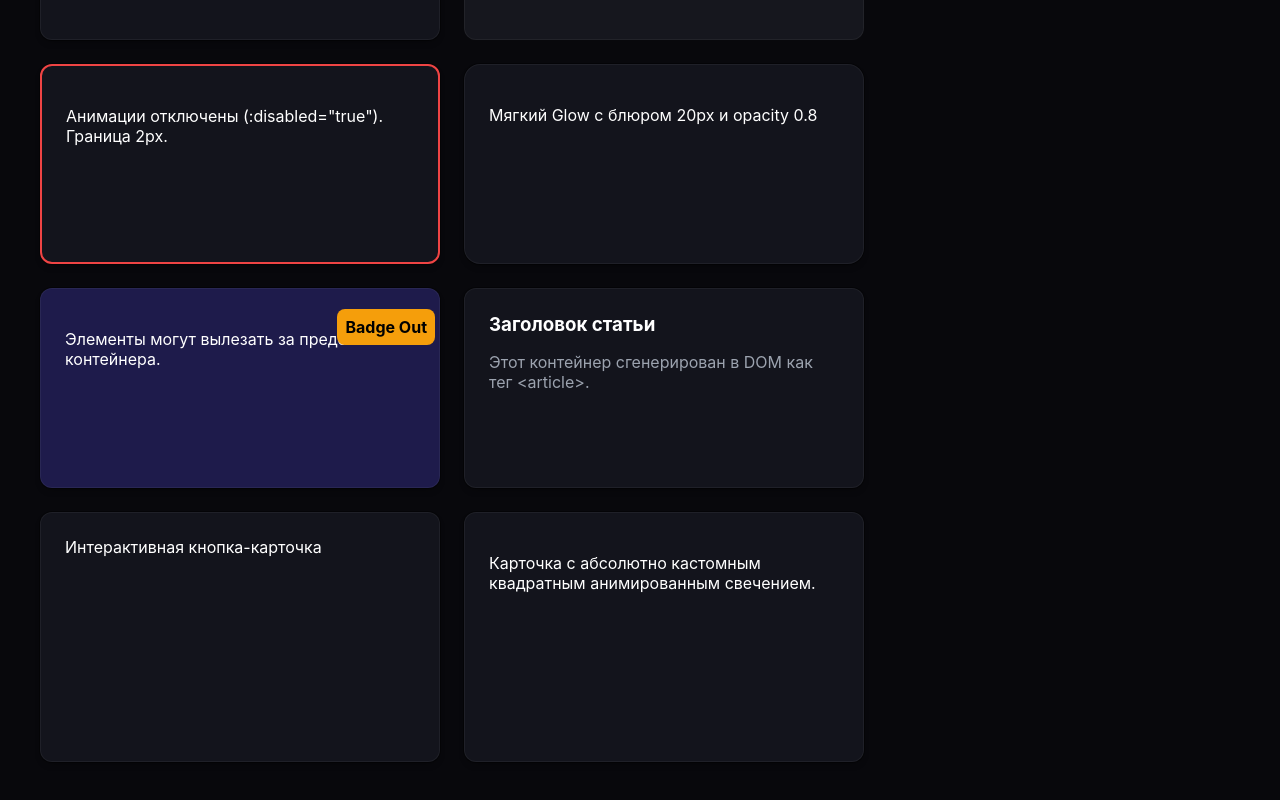
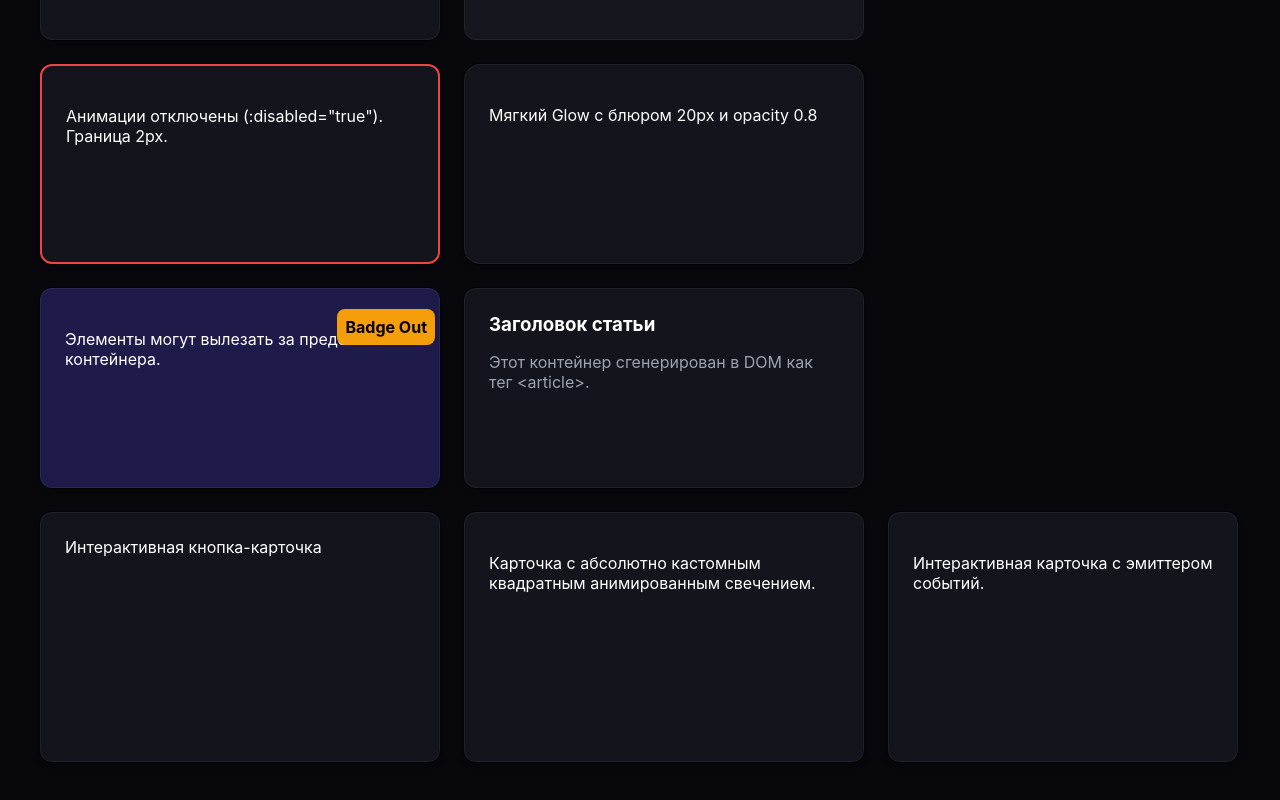
Before and after one commit to Weegoos/weegoos-framework, a Vue app in the folder apps/sandbox/: page / in a window 1280 px wide. Shown: the part 1072-1872 px from the top of the page. Built offline with nearby package versions, Linux system fonts and the light colour scheme.

Commit message:
feat(ui): emit mouse interaction events (mouseenter, mouseleave, mousemove) from WCard

```diff
--- a/apps/sandbox/src/App.vue
+++ b/apps/sandbox/src/App.vue
@@ -13,7 +13,8 @@
     >
       <div style="display: flex; flex-direction: column; gap: 16px; height: 100%; justify-content: space-between;">
         <span style="color: #818cf8; font-family: sans-serif; font-weight: 600;">Full Interactive (Tilt + Glow + Scale)</span>
-        <WButton magnetic radius="80">Click Me</WButton>
+        <!-- ИСПРАВЛЕНО: добавлено двоеточие перед radius -->
+        <WButton magnetic :radius="80">Click Me</WButton>
       </div>
     </WCard>
 
@@ -102,7 +103,6 @@
       <span style="color: white; font-family: sans-serif;">Default Weegoos Style</span>
     </WCard>
 
-    <!-- 8. ТЕСТ: Карточка вообще без тени (Абсолютно плоская) -->
     <WCard
       width="400px"
       height="250px"
@@ -112,7 +112,6 @@
       <span style="color: #666; font-family: sans-serif;">Flat Style (:shadow="false")</span>
     </WCard>
 
-<!-- Тест 1: Статичная карточка-контейнер без анимаций и со специфичным бордером -->
     <WCard
       disabled
       borderWidth="2px"
@@ -123,20 +122,19 @@
       <p style="color: white;">Анимации отключены (:disabled="true"). Граница 2px.</p>
     </WCard>
 
-<!-- Тест 2: Мягкое неоновое размытое свечение с кастомным Opacity -->
+    <!-- Тест 2 -->
     <WCard
       width="400px"
       height="200px"
       glowColor="rgba(244, 63, 94, 0.4)"
       :glowOpacity="0.8"
       glowBlur="20px"
-  glowSize="300"
+      :glowSize="300"
       borderRadius="16px"
     >
       <p style="color: white;">Мягкий Glow с блюром 20px и opacity 0.8</p>
     </WCard>
 
-<!-- Тест 3: Карточка с выходящим за рамки контентом (overflow="visible") -->
     <WCard
       width="400px"
       height="200px"
@@ -151,17 +149,14 @@
 
     <WCard as="section" width="400px">
       <h3 style="color: white; margin: 0;">Заголовок статьи</h3>
-  <!-- Используем HTML-сущности &lt; и &gt; -->
       <p style="color: #9ca3af;">Этот контейнер сгенерирован в DOM как тег &lt;article&gt;.</p>
     </WCard>
 
-<!-- Рендерится как полноценная кликабельная HTML-кнопка -->
     <WCard as="button" width="400px" cursor="pointer">
       <span style="color: white;">Интерактивная кнопка-карточка</span>
     </WCard>
 
     <WCard width="400px" height="250px">
-  <!-- Кастомный Glow эффект -->
       <template #glow="{ x, y, isHovered }">
         <div
           :style="{
@@ -182,11 +177,25 @@
       <p style="color: white;">Карточка с абсолютно кастомным квадратным анимированным свечением.</p>
     </WCard>
 
+    <WCard
+      @mouseenter="handleCardEnter"
+      @mouseleave="handleCardLeave"
+      width="350px"
+    >
+      <p style="color: white;">Интерактивная карточка с эмиттером событий.</p>
+    </WCard>
+
   </div>
 </template>
 
-<script setup>
-// Компоненты зарегистрированы глобально фреймворком. Код чист.
+<script setup lang="ts">
+const handleCardEnter = (event: MouseEvent) => {
+  console.log('Пользователь навел мышь на премиум-карточку!', event);
+};
+
+const handleCardLeave = (event: MouseEvent) => {
+  console.log('Мышь покинула пределы карточки');
+};
 </script>
 
 <style scoped>
--- a/packages/ui/src/WCard.vue
+++ b/packages/ui/src/WCard.vue
@@ -76,6 +76,13 @@ const props = withDefaults(defineProps<Props>(), {
   padding: '24px'
 });
 
+// Объявляем события для внешнего использования
+const emit = defineEmits<{
+  (e: 'mouseenter', event: MouseEvent): void
+  (e: 'mouseleave', event: MouseEvent): void
+  (e: 'mousemove', event: MouseEvent): void
+}>();
+
 const cardRef = ref<HTMLElement | null>(null);
 const slots = useSlots();
 
@@ -89,6 +96,22 @@ const {
   handleMouseEnter,
   handleMouseLeave
 } = useCardAnimation(cardRef, props);
+
+// Обёртки для перехвата и эмиттинга событий
+const onMouseMove = (e: MouseEvent) => {
+  handleMouseMove(e);
+  emit('mousemove', e);
+};
+
+const onMouseEnter = (e: MouseEvent) => {
+  handleMouseEnter();
+  emit('mouseenter', e);
+};
+
+const onMouseLeave = (e: MouseEvent) => {
+  handleMouseLeave();
+  emit('mouseleave', e);
+};
 
 const formatSize = (value: string | number) => {
   return typeof value === 'number' ? `${value}px` : value;
@@ -138,13 +161,11 @@ const cardStyles = computed(() => ({
       ref="cardRef"
       class="w-card"
       :class="{ 'w-card-disabled': disabled }"
-      @mousemove="handleMouseMove"
-      @mouseenter="handleMouseEnter"
-      @mouseleave="handleMouseLeave"
+      @mousemove="onMouseMove"
+      @mouseenter="onMouseEnter"
+      @mouseleave="onMouseLeave"
     >
-      <!-- Контейнер для эффекта свечения -->
       <div v-if="glow && !disabled" class="w-card-glow-container">
-        <!-- Если передан кастомный слот 'glow', отдаем управление ему -->
         <slot
           v-if="$slots.glow"
           name="glow"
@@ -153,7 +174,6 @@ const cardStyles = computed(() => ({
           :isHovered="isHovered"
         />
 
-        <!-- Иначе рендерим стандартный премиальный градиент фреймворка -->
         <div
           v-else
           class="w-card-glow-default"
@@ -221,7 +241,6 @@ const cardStyles = computed(() => ({
   box-shadow: var(--w-card-shadow-hover);
 }
 
-/* Обертка, которая жестко маскирует любой glow по радиусу карточки */
 .w-card-glow-container {
   position: absolute;
   top: 0; left: 0; right: 0; bottom: 0;
```
Lines whose indentation alone changed are shown as unchanged.
